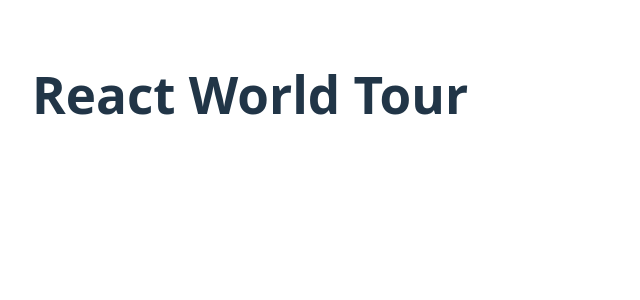
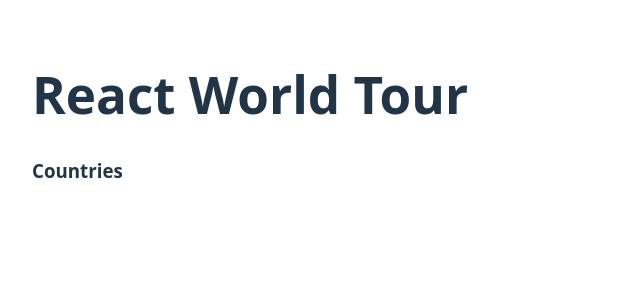
Before and after one commit to Shafkatahmad/mi7-mo40-react-world-tour, a React (Vite) app: page / in a window 1280 px wide. Shown: the top 300 px of the page, without its empty margins (0-640 px from the left). Built offline with nearby package versions, Linux system fonts and the light colour scheme; no server answers.

Commit message:
fetch useState useEffect

```diff
--- a/src/App.jsx
+++ b/src/App.jsx
@@ -1,14 +1,12 @@
-import { useState } from 'react'
-import reactLogo from './assets/react.svg'
-import viteLogo from '/vite.svg'
 import './App.css'
+import Countries from './components/Countries/Countries'
 
 function App() {
-  const [count, setCount] = useState(0)
 
   return (
     <>
       <h1>React World Tour</h1>
+      <Countries></Countries>
     </>
   )
 }
--- /dev/null
+++ b/src/components/Countries/Countries.jsx
@@ -0,0 +1,18 @@
+import { useEffect, useState } from "react";
+
+const Countries = () => {
+  const [countries, setCountries] = useState([])
+
+  useEffect(()=> {
+    fetch('https://restcountries.com/v3.1/all')
+    .then(res => res.json())
+    .then(data => console.log(data))
+  } , [])
+  return (
+    <div>
+        <h3>Countries</h3>
+    </div>
+  );
+};
+
+export default Countries;
```
